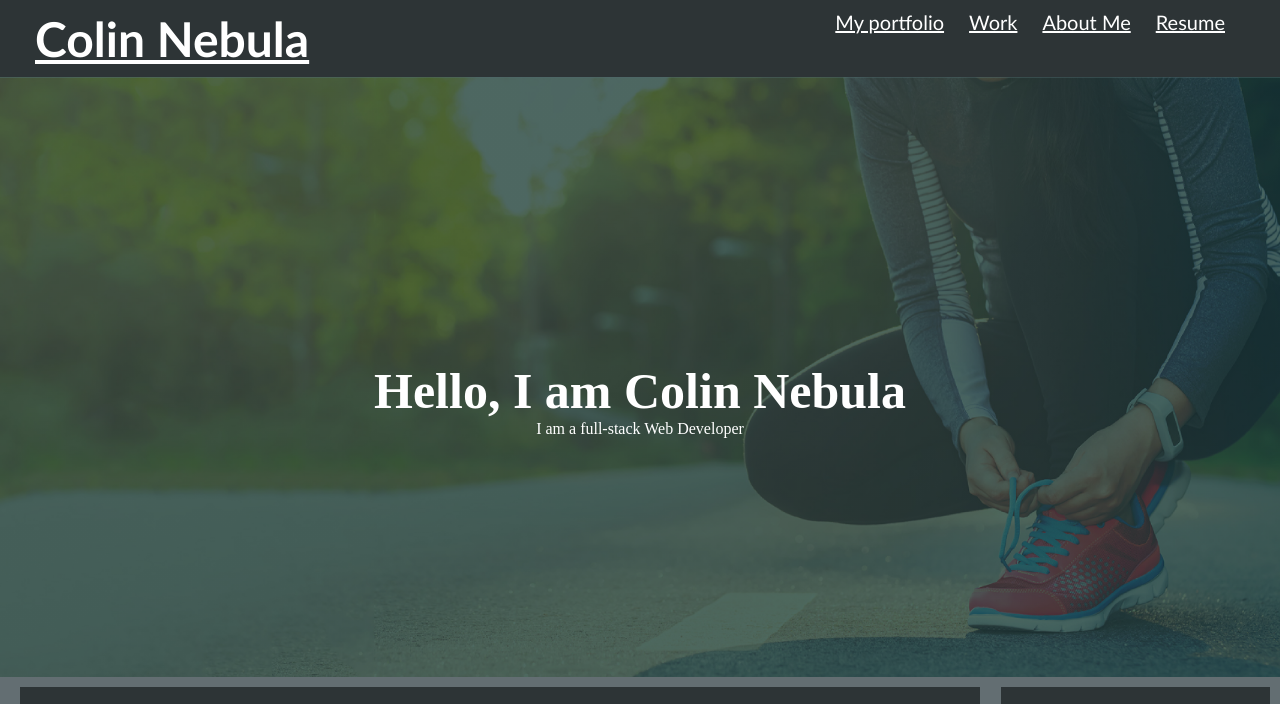
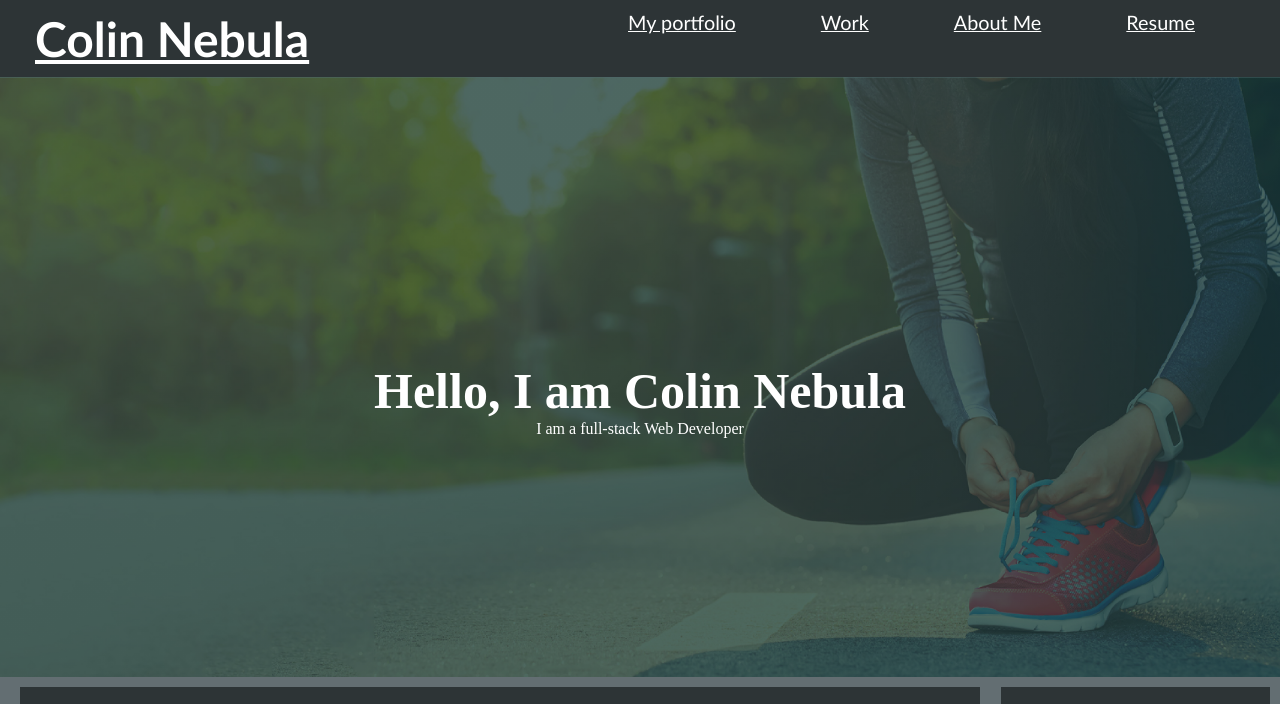
Before and after one commit to ColinNebula/colin-deployed-portfolio, a plain HTML site: page index.html in a window 1280 px wide. Shown: the top 704 px of the page. Drawn offline with Linux system fonts and the light colour scheme.

Commit message:
updated header flexbox

```diff
--- a/assets/css/armystyle.css
+++ b/assets/css/armystyle.css
@@ -30,6 +30,12 @@ header nav ul {
 }
 .header h1 {
   font-size: 48px;
+}
+
+header nav ul li a {
+  margin: 0 30px;
+  font-weight: lighter;
+  font-size: 1.55vw;
 }
 
 .header div {
```
